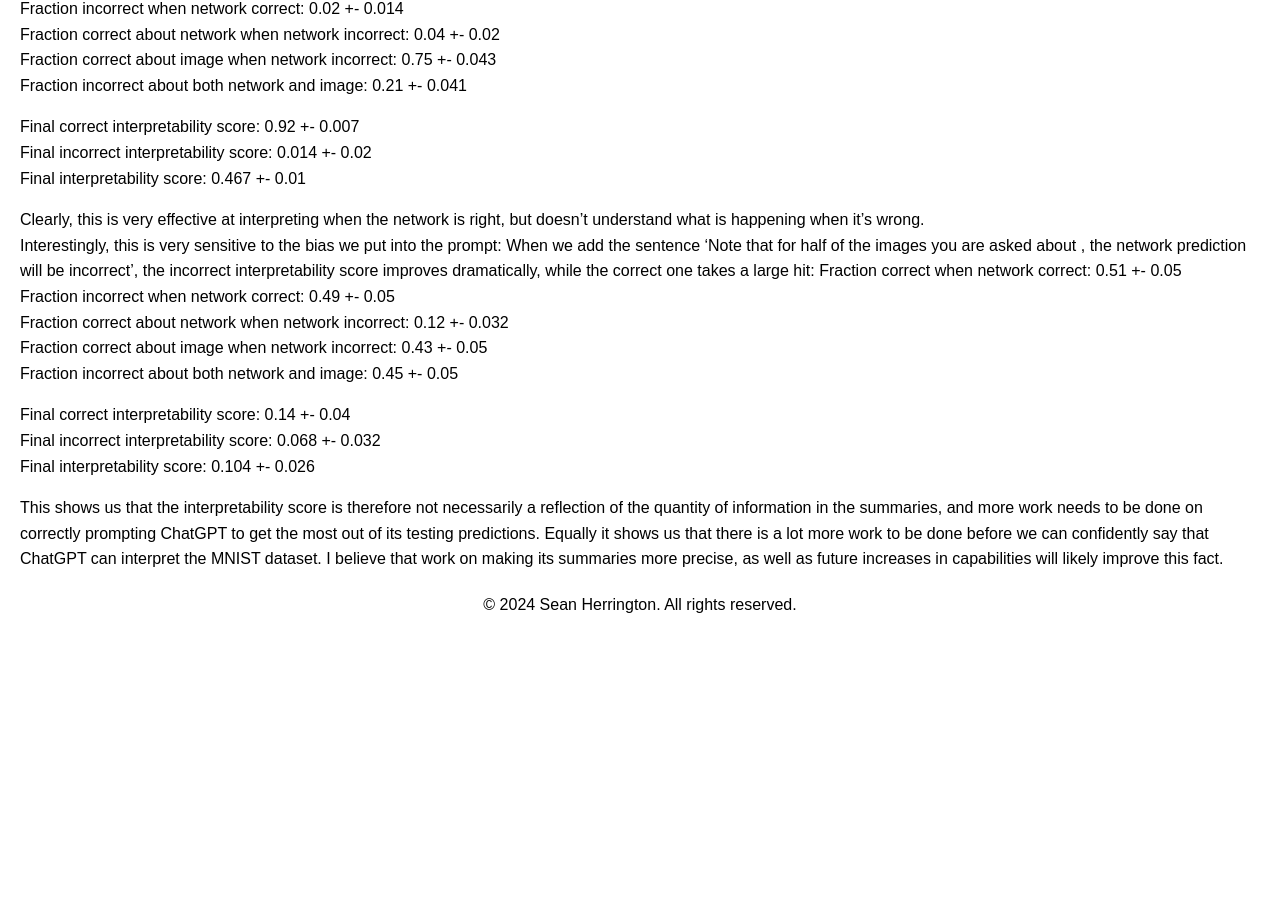
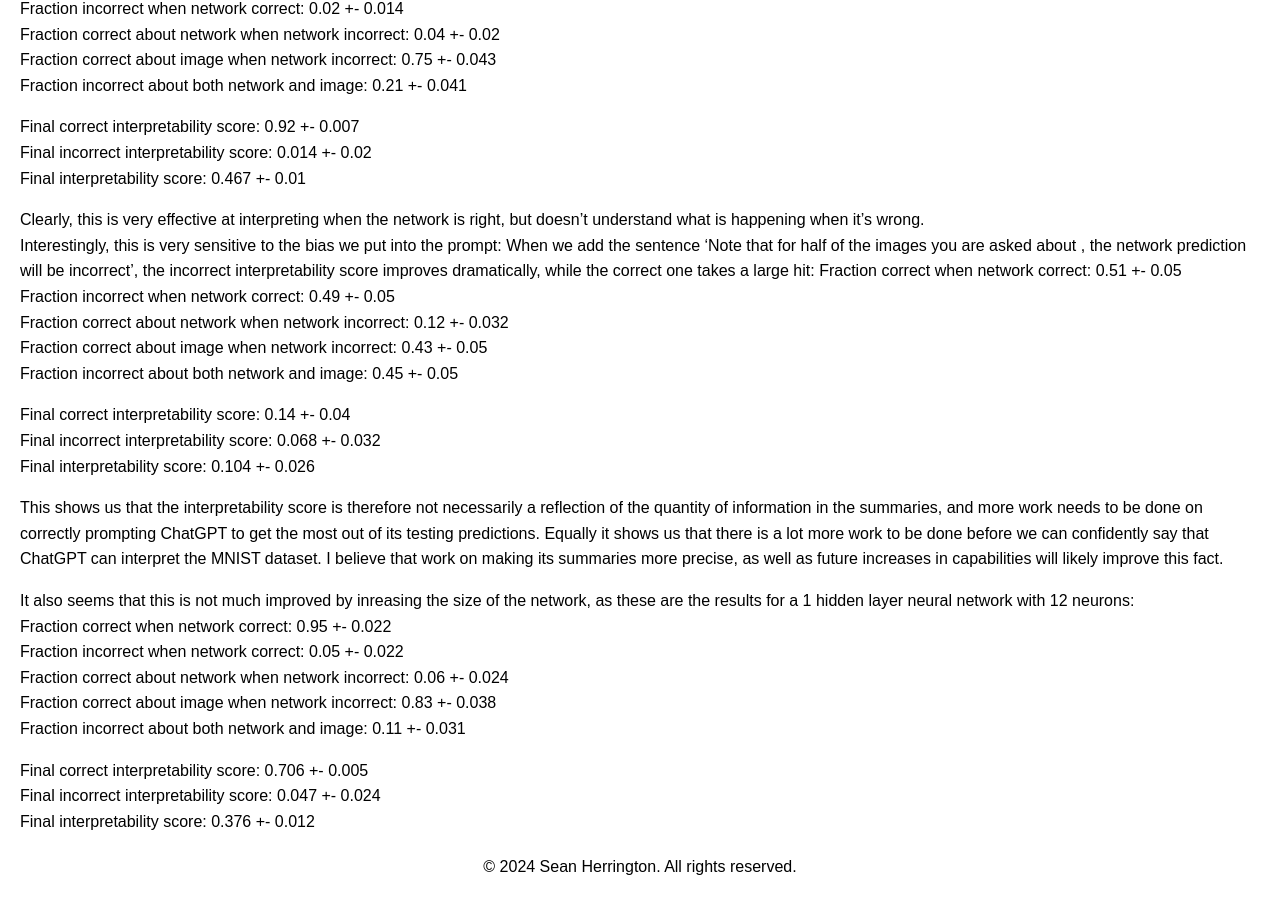
Before and after one commit to Arkleseisure/Arkleseisure.github.io, a Jekyll site: the page built from pages/testing.md, in a window 1280 px wide and 900 px high, scrolled down 1439 px. Built offline with Jekyll 4.4.1, drawn with Linux system fonts in a browser that asks for light colours; before the commit the page ends 2077 px from its top, so only the background shows below that.

Commit message:
Update testing.md

```diff
--- a/pages/testing.md
+++ b/pages/testing.md
@@ -63,3 +63,14 @@ Final incorrect interpretability score: 0.068 +- 0.032
 Final interpretability score: 0.104 +- 0.026
 
 This shows us that the interpretability score is therefore not necessarily a reflection of the quantity of information in the summaries, and more work needs to be done on correctly prompting ChatGPT to get the most out of its testing predictions. Equally it shows us that there is a lot more work to be done before we can confidently say that ChatGPT can interpret the MNIST dataset. I believe that work on making its summaries more precise, as well as future increases in capabilities will likely improve this fact.
+
+It also seems that this is not much improved by inreasing the size of the network, as these are the results for a 1 hidden layer neural network with 12 neurons:
+Fraction correct when network correct: 0.95 +- 0.022
+Fraction incorrect when network correct: 0.05 +- 0.022
+Fraction correct about network when network incorrect: 0.06 +- 0.024
+Fraction correct about image when network incorrect: 0.83 +- 0.038
+Fraction incorrect about both network and image: 0.11 +- 0.031
+
+Final correct interpretability score: 0.706 +- 0.005
+Final incorrect interpretability score: 0.047 +- 0.024
+Final interpretability score: 0.376 +- 0.012
```
